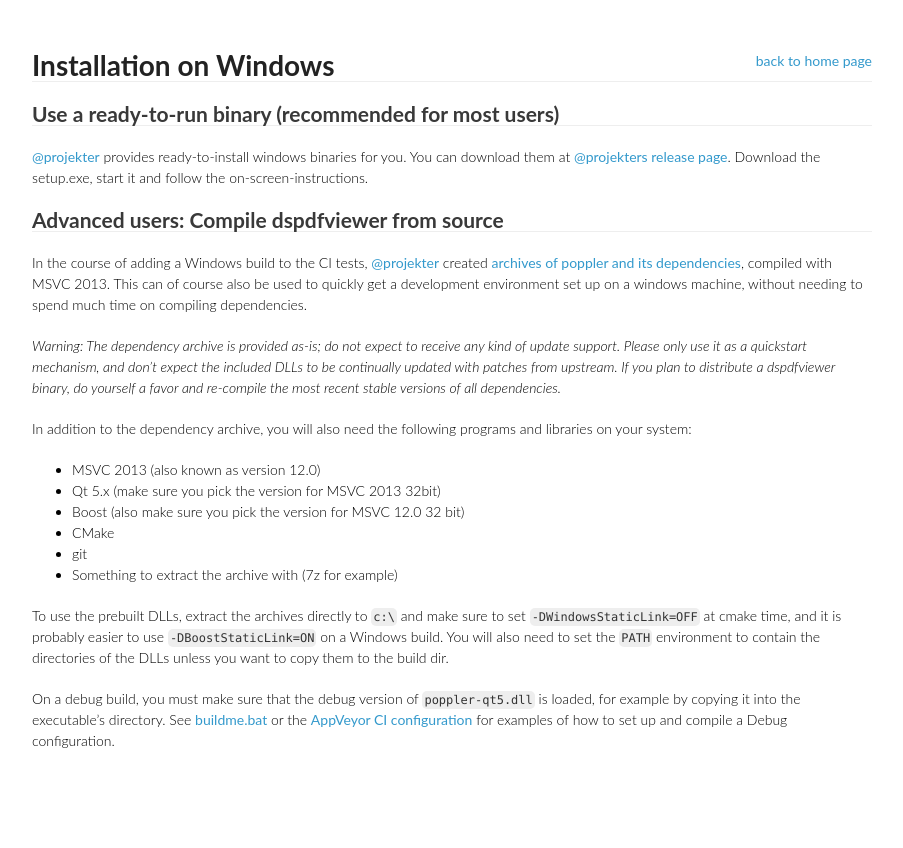
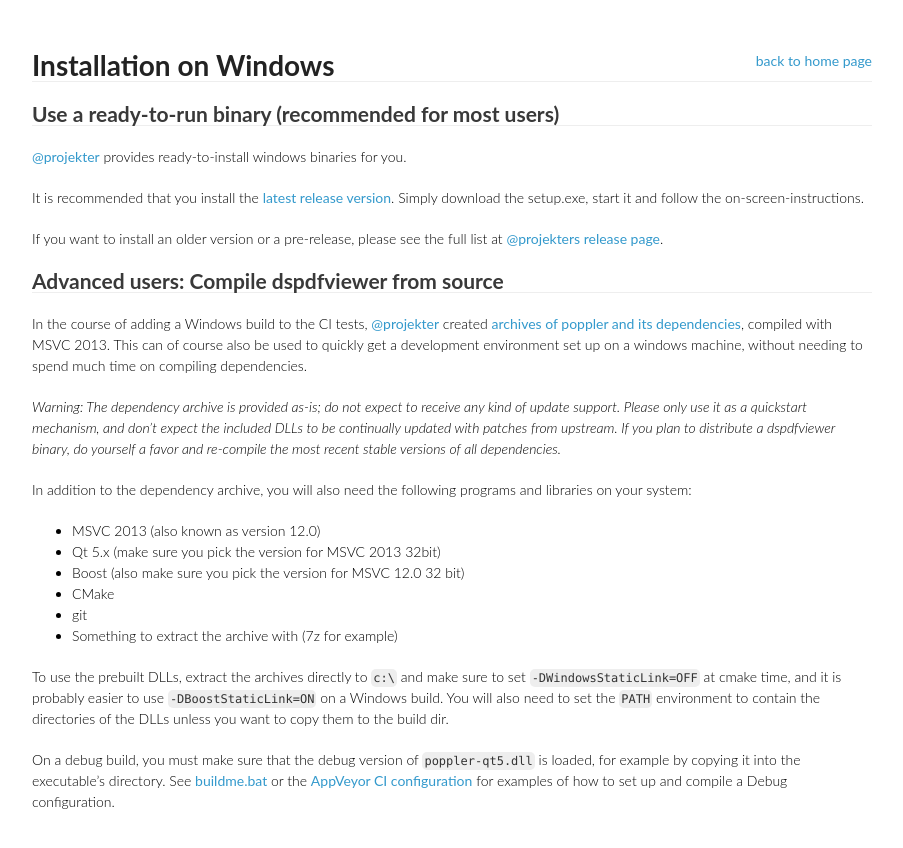
Before and after one commit to dannyedel/dspdfviewer, a Jekyll site: the page built from installation/windows.md, in a window 1280 px wide. Shown: the top 848 px of the page, without its empty margins (188-1091 px from the left). Built offline with Jekyll 4.4.1, drawn with Linux system fonts in a browser that asks for light colours.

Commit message:
installation/windows: Link to "latest release"

```diff
--- a/installation/windows.md
+++ b/installation/windows.md
@@ -6,8 +6,12 @@
 ## Use a ready-to-run binary (recommended for most users)
 
 [@projekter][] provides ready-to-install windows binaries for you.
-You can download them at [@projekters release page][].
-Download the setup.exe, start it and follow the on-screen-instructions.
+
+It is recommended that you install the [latest release version][latest].
+Simply download the setup.exe, start it and follow the on-screen-instructions.
+
+If you want to install an older version or a pre-release,
+please see the full list at [@projekters release page][].
 
 ## Advanced users: Compile dspdfviewer from source
 
@@ -53,3 +57,4 @@
 [deps]: https://github.com/projekter/dspdfviewer/releases/tag/v1.14-42-g4acfb31
 [buildme.bat]: https://gist.github.com/dannyedel/549e57aa73936d7d7a7f
 [appveyor]: https://github.com/dannyedel/dspdfviewer/blob/master/.appveyor.yml
+[latest]: https://github.com/projekter/dspdfviewer/releases/latest
```
